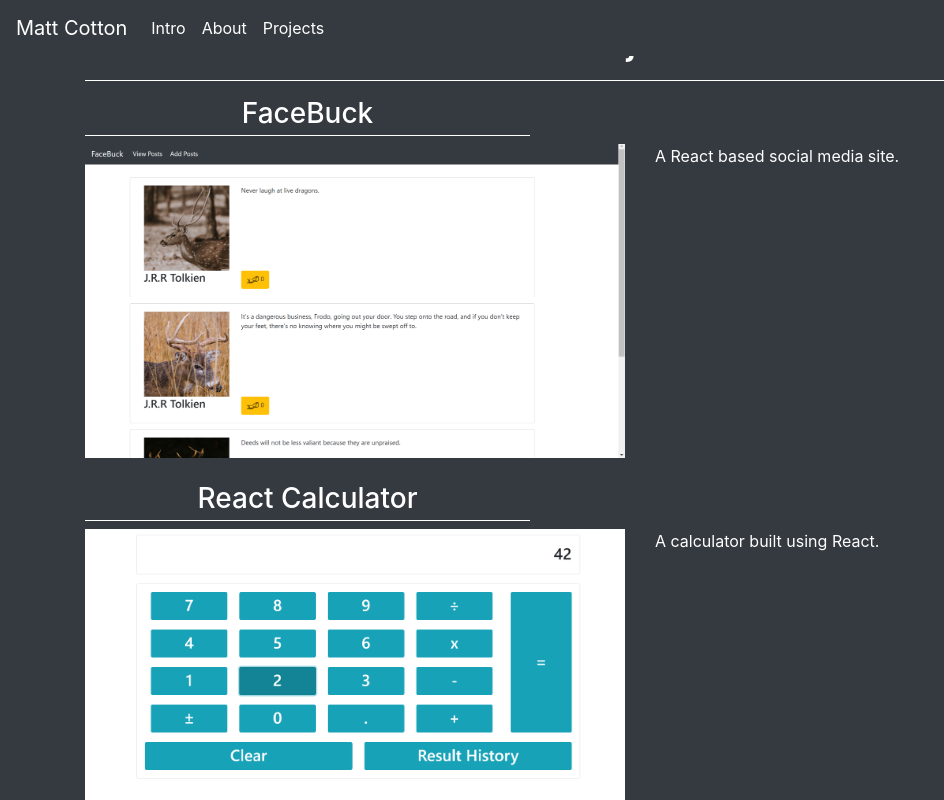
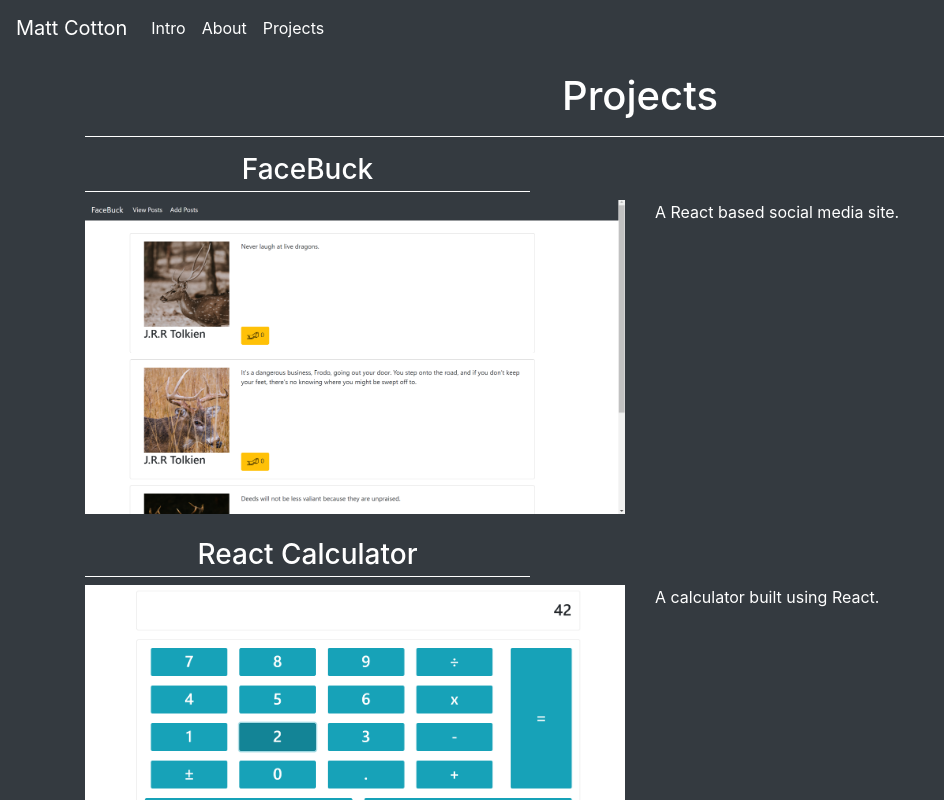
Before and after one commit to matthewcotton/portfolio-2, a React (Create React App) app: page /#/projects in a window 1280 px wide. Shown: the top 800 px of the page, without its empty margins (0-944 px from the left). Built offline with nearby package versions, Linux system fonts and the light colour scheme.

Commit message:
Update text, remove excess imports & fix nav pos

```diff
--- a/src/About.js
+++ b/src/About.js
@@ -12,12 +12,14 @@ class MyNav extends React.Component {
         <Helmet>
           <title>Matt Cotton - About</title>
         </Helmet>
+        <Row className="nav-offset"></Row>
         <Row className="justify-content-center">
-          <Col>
+          <Col className='text-center'>
             <h1>About Me</h1>
+            <hr className="brd-white" />
           </Col>
         </Row>
-        <hr className="brd-white" />
+
         <Row>
           <Col>
             <p className="text-justify">
--- a/src/App.css
+++ b/src/App.css
@@ -30,3 +30,7 @@
   border-bottom: solid white 1px;
   padding-bottom: 4px;
 }
+
+.nav-offset {
+  padding-bottom: 56px;
+}
--- a/src/App.js
+++ b/src/App.js
@@ -1,5 +1,5 @@
 import React from "react";
-import { HashRouter as Router, Switch, Route, Link } from "react-router-dom";
+import { HashRouter as Router, Switch, Route } from "react-router-dom";
 import Container from "react-bootstrap/Container";
 import Nav from "./MyNav";
 import Footer from './MyFooter';
@@ -7,7 +7,6 @@ import Home from './Home';
 import About from './About';
 import Projects from './Projects';
 import Body from 'react-bootstrap/ModalBody'
-import Helmet from 'react-helmet';
 import "bootstrap/dist/css/bootstrap.min.css";
 import "./App.css";
 
--- a/src/Home.js
+++ b/src/Home.js
@@ -2,7 +2,6 @@ import React from "react";
 import Jumbotron from "react-bootstrap/Jumbotron";
 import Image from "react-bootstrap/Image";
 import CoverPic from "./resources/profile-pic.jpg";
-import Container from "react-bootstrap/Container";
 import Row from "react-bootstrap/Row";
 import Col from "react-bootstrap/Col";
 import Body from "react-bootstrap/ModalBody";
@@ -10,7 +9,7 @@ import Helmet from "react-helmet";
 import "bootstrap/dist/css/bootstrap.min.css";
 import "./App.css";
 
-class MyNav extends React.Component {
+class Home extends React.Component {
   render() {
     return (
       <div>
@@ -50,4 +49,4 @@ class MyNav extends React.Component {
   }
 }
 
-export default MyNav;
+export default Home;
--- a/src/MyFooter.js
+++ b/src/MyFooter.js
@@ -1,5 +1,4 @@
 import React from "react";
-import { HashRouter as Router, Switch, Route, Link } from "react-router-dom";
 import Image from "react-bootstrap/Image";
 import Row from "react-bootstrap/Row";
 import Col from "react-bootstrap/Col";
--- a/src/MyNav.js
+++ b/src/MyNav.js
@@ -1,12 +1,9 @@
 import React from "react";
-import { HashRouter as Router, Switch, Route, Link } from "react-router-dom";
+import { Link } from "react-router-dom";
 import Nav from "react-bootstrap/Nav";
 import Navbar from "react-bootstrap/Navbar";
 import 'bootstrap/dist/css/bootstrap.min.css';
 import "./App.css";
-import Dropdown from 'react-bootstrap/Dropdown';
-import Button from 'react-bootstrap/Button'
-import ButtonGroup from 'react-bootstrap/ButtonGroup';
 
 class MyNav extends React.Component {
   render() {
--- a/src/Projects.js
+++ b/src/Projects.js
@@ -79,6 +79,7 @@ class Projects extends React.Component {
         <Helmet>
           <title>Projects</title>
         </Helmet>
+        <Row className="nav-offset"></Row>
         <Row className="justify-content-center">
           <Col className="text-center">
             <h1>Projects</h1>
```
Also changed, not shown: 2 other files (tests, documents, lock files or other folders).
